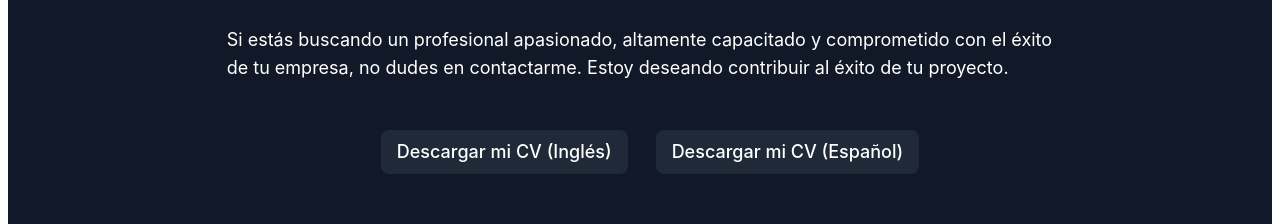
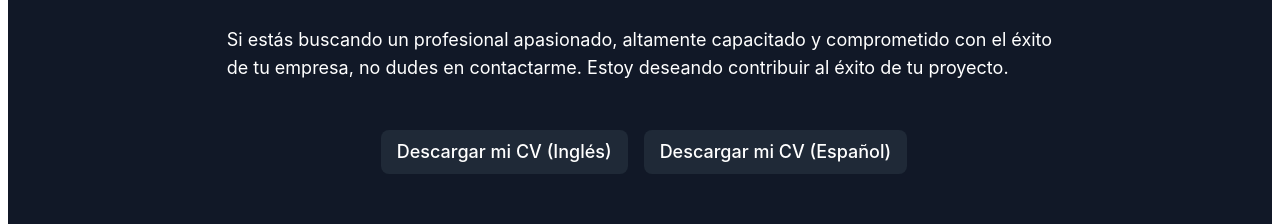
Before and after one commit to walterporta/portfoliowp, a React (Vite) app: page / in a window 1280 px wide. Shown: the part 1380-1604 px from the top of the page. Built offline with nearby package versions, Linux system fonts and the light colour scheme.

Commit message:
botton cv centrados casi

```diff
--- a/src/components/About.jsx
+++ b/src/components/About.jsx
@@ -32,12 +32,12 @@ const About = () => {
         </p>
       </div>
       <br />
-      <div className="mt-6 flex space-x-2 md: px-3">
+      <div className="mt-6 flex justify-center space-x-2 px-3 md:px-0">
   <a
     href="https://drive.google.com/file/d/17pGeiRA535DKCVIcvlv7xxVXKihNo_jq/view?usp=share_link"
     target="_blank"
     rel="noopener noreferrer"
-          className="bg-gray-800 hover:text-cyan-500 text-white py-2 px-4 rounded-lg text-sm md:text-lg mx-5"
+    className="bg-gray-800 hover:text-cyan-500 text-white py-2 px-4 rounded-lg text-sm md:text-lg mx-2 "
   >
     Descargar mi CV (Inglés)
   </a>
@@ -46,7 +46,7 @@ const About = () => {
     href="https://drive.google.com/file/d/1D9Vv69mRuarWmYV3gjxYX4p8PvuvlqBD/view?usp=share_link"
     target="_blank"
     rel="noopener noreferrer"
-          className="bg-gray-800 hover:text-cyan-500 text-white py-2  px-4 rounded-lg text-sm md:text-lg mx-5"
+    className="bg-gray-800 hover:text-cyan-500 text-white py-2 px-4 rounded-lg text-sm md:text-lg mx-2"
   >
     Descargar mi CV (Español)
   </a>
```
Lines whose indentation alone changed are shown as unchanged.
